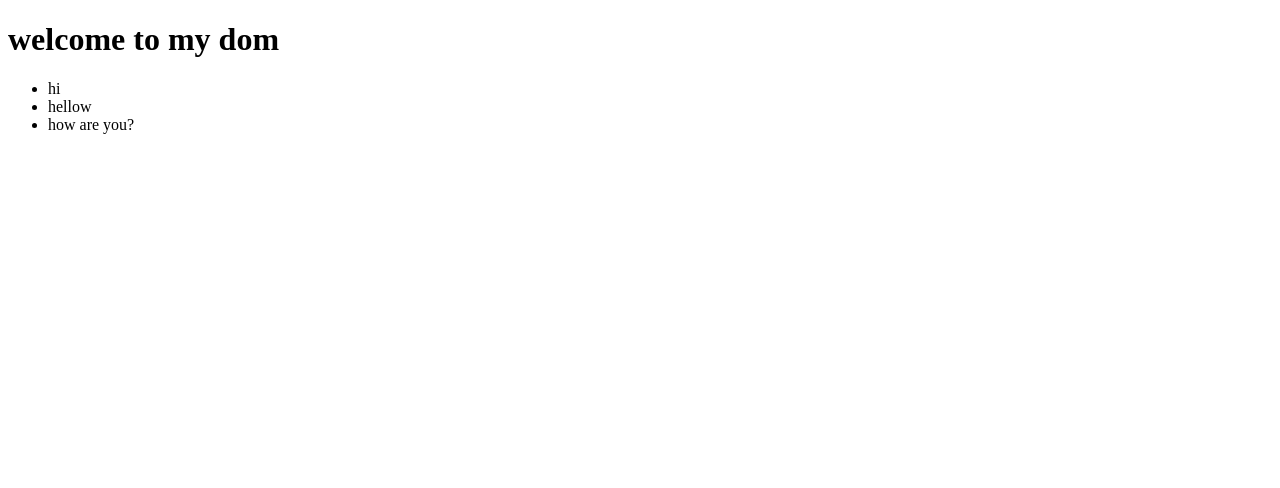
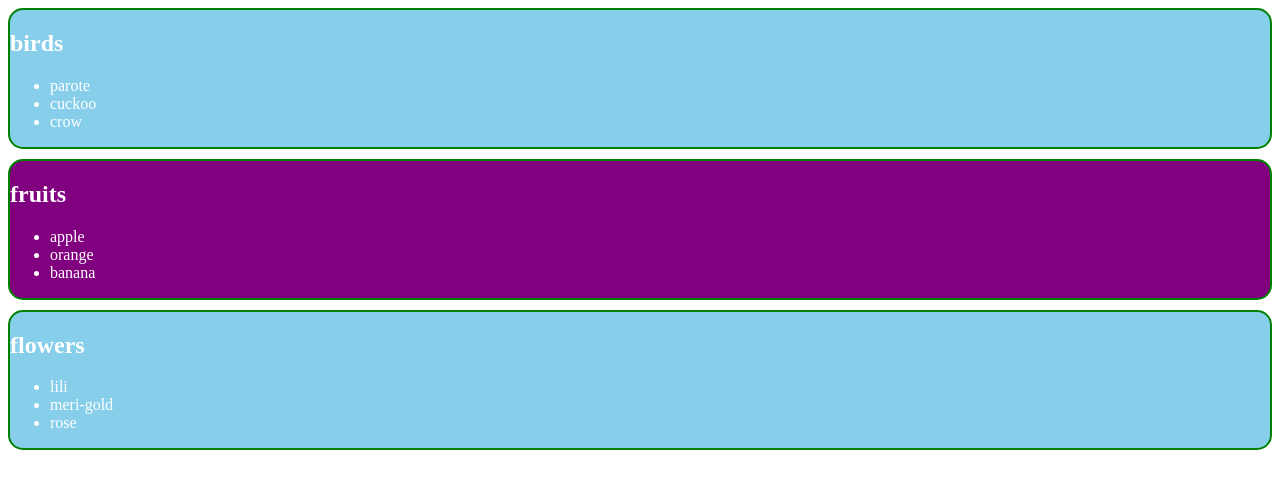
Before and after one commit to Fatema04/java-practice, a plain HTML site: page module24/one.html in a window 1280 px wide. Drawn offline with Linux system fonts and the light colour scheme.

Commit message:
style of sections

```diff
--- /dev/null
+++ b/module24/connection.js
@@ -0,0 +1,16 @@
+const sections = document.querySelectorAll('section');
+for (const section of sections) {
+    console.log(section);
+    section.style.border = '2px solid green';
+    section.style.marginBottom = '10px';
+    section.style.borderRadius = '15px';
+    section.style.backgroundColor = 'skyblue';
+    section.style.color = 'white';
+}
+
+const fruitContainer = document.getElementById('id-of-fruits');
+fruitContainer.style.backgroundColor = 'purple';
+
+const fruitContainers = document.getElementById('id-of-fruits');
+fruitContainers.classList.add('text-large');
+fruitContainers.classList.remove('text-large');
--- a/module24/one.html
+++ b/module24/one.html
@@ -6,19 +6,46 @@
     <meta http-equiv="X-UA-Compatible" content="IE=edge">
     <meta name="viewport" content="width=device-width, initial-scale=1.0">
     <title>DOM</title>
+    <style>
+        .text-large {
+            font-size: 30px;
+        }
+    </style>
 </head>
 
 <body>
-    <main class="container">
-        <h1 id="first">welcome to my dom</h1>
-        <ul>
-            <li class="greet">hi</li>
-            <li>hellow</li>
-            <li>how are you?</li>
+    <main>
 
-        </ul>
+        <section class="container">
+            <h1 id="first">birds</h1>
+            <ul>
+                <li class="bird">parote</li>
+                <li class="bird">cuckoo</li>
+                <li class="bird">crow</li>
+
+            </ul>
+        </section>
+        <section class="fruit-container text-large" id="id-of-fruits">
+            <h1 id="second">fruits</h1>
+            <ul>
+                <li class="fruit">apple</li>
+                <li class="fruit">orange</li>
+                <li class="fruit">banana</li>
+
+            </ul>
+        </section>
+        <section class="container">
+            <h1 id="third">flowers</h1>
+            <ul>
+                <li class="flower">lili</li>
+                <li class="flower">meri-gold</li>
+                <li class="flower">rose</li>
+
+            </ul>
+        </section>
     </main>
     <script src="one.js"></script>
+    <script src="connection.js"></script>
     <script>
         /*type1
         const liCollection = document.getElementsByTagName('li');
```
Also changed, not shown: module24/one.js (+45 -1 lines).
